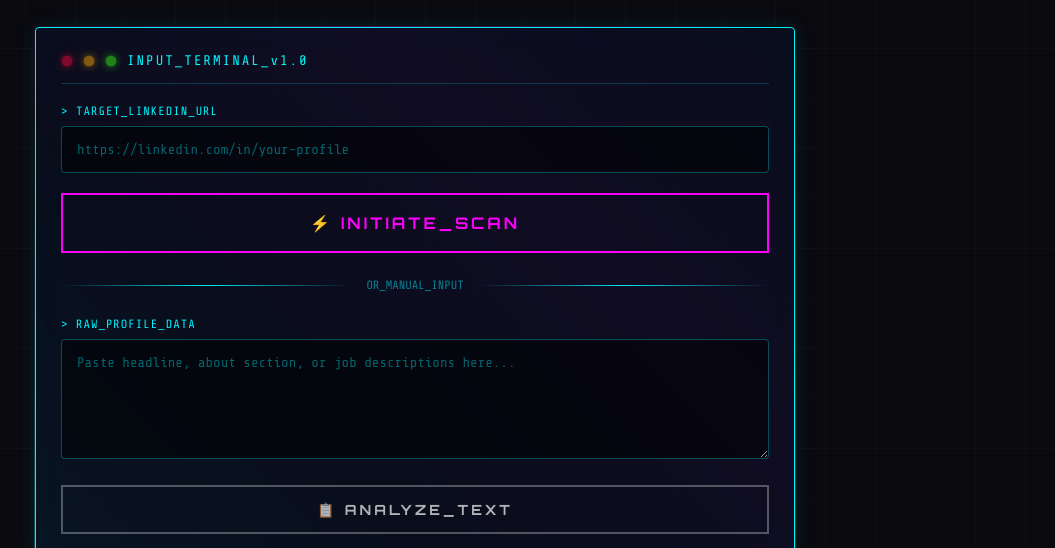
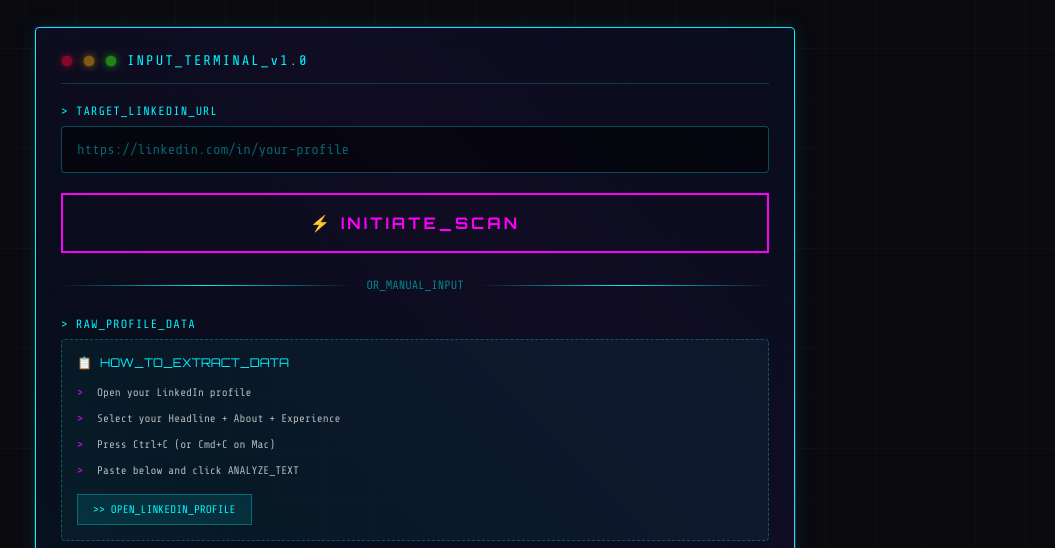
Before and after one commit to cantdoxxalt-source/ai-job-risk, a website: page public/index.html in a window 1280 px wide. Shown: the part 252-800 px from the top of the page, without its empty margins (225-1280 px from the left). Drawn offline with nearby package versions, Linux system fonts and the light colour scheme.

Commit message:
Add copy-paste helper with LinkedIn extraction instructions

```diff
--- a/public/index.html
+++ b/public/index.html
@@ -334,6 +334,63 @@
             padding: 0 15px;
         }
 
+        /* Copy Helper */
+        .copy-helper {
+            background: rgba(0, 245, 255, 0.05);
+            border: 1px dashed rgba(0, 245, 255, 0.3);
+            border-radius: 4px;
+            padding: 15px;
+            margin-bottom: 20px;
+        }
+
+        .copy-helper-title {
+            font-family: 'Orbitron', sans-serif;
+            font-size: 12px;
+            color: var(--neon-cyan);
+            margin-bottom: 10px;
+            display: flex;
+            align-items: center;
+            gap: 8px;
+        }
+
+        .copy-steps {
+            list-style: none;
+            font-family: 'Share Tech Mono', monospace;
+            font-size: 11px;
+            color: rgba(255, 255, 255, 0.7);
+            line-height: 1.8;
+        }
+
+        .copy-steps li {
+            padding: 3px 0;
+            padding-left: 20px;
+            position: relative;
+        }
+
+        .copy-steps li::before {
+            content: '>';
+            position: absolute;
+            left: 0;
+            color: var(--neon-pink);
+        }
+
+        .copy-btn {
+            margin-top: 10px;
+            padding: 8px 15px;
+            background: rgba(0, 245, 255, 0.1);
+            border: 1px solid rgba(0, 245, 255, 0.3);
+            color: var(--neon-cyan);
+            font-family: 'Share Tech Mono', monospace;
+            font-size: 11px;
+            cursor: pointer;
+            transition: all 0.3s;
+        }
+
+        .copy-btn:hover {
+            background: rgba(0, 245, 255, 0.2);
+            border-color: var(--neon-cyan);
+        }
+
         /* Loading State */
         .loading-section {
             text-align: center;
@@ -668,6 +725,21 @@
 
             <div class="input-group">
                 <label>> RAW_PROFILE_DATA</label>
+
+                <!-- Copy Helper -->
+                <div class="copy-helper">
+                    <div class="copy-helper-title">
+                        <span>📋</span> HOW_TO_EXTRACT_DATA
+                    </div>
+                    <ol class="copy-steps">
+                        <li>Open your LinkedIn profile</li>
+                        <li>Select your Headline + About + Experience</li>
+                        <li>Press Ctrl+C (or Cmd+C on Mac)</li>
+                        <li>Paste below and click ANALYZE_TEXT</li>
+                    </ol>
+                    <button class="copy-btn" onclick="openLinkedIn()">>> OPEN_LINKEDIN_PROFILE</button>
+                </div>
+
                 <textarea
                     id="profileText"
                     placeholder="Paste headline, about section, or job descriptions here..."
@@ -802,6 +874,10 @@
             }
         }
 
+        function openLinkedIn() {
+            window.open('https://www.linkedin.com/me/', '_blank');
+        }
+
         function showLoading() {
             document.getElementById('input-section').classList.add('hidden');
             document.getElementById('loading-section').classList.remove('hidden');
```
